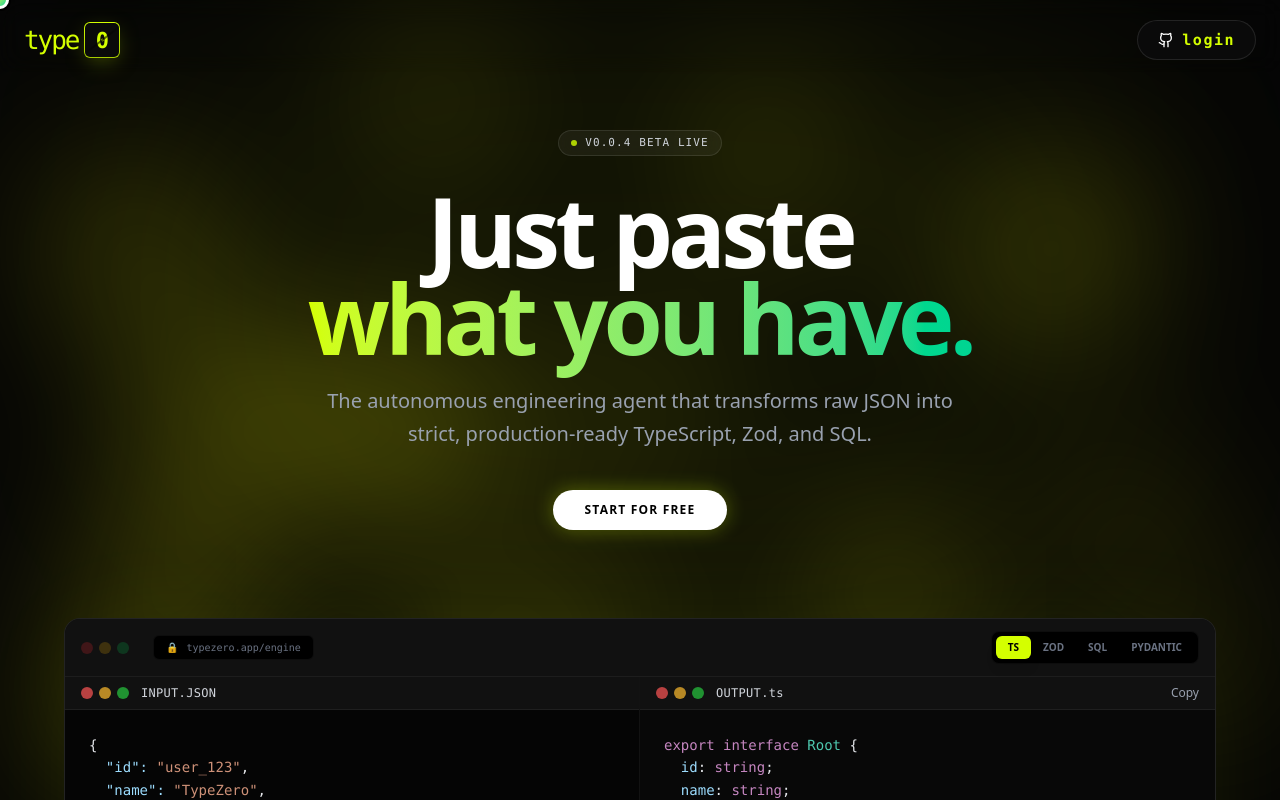
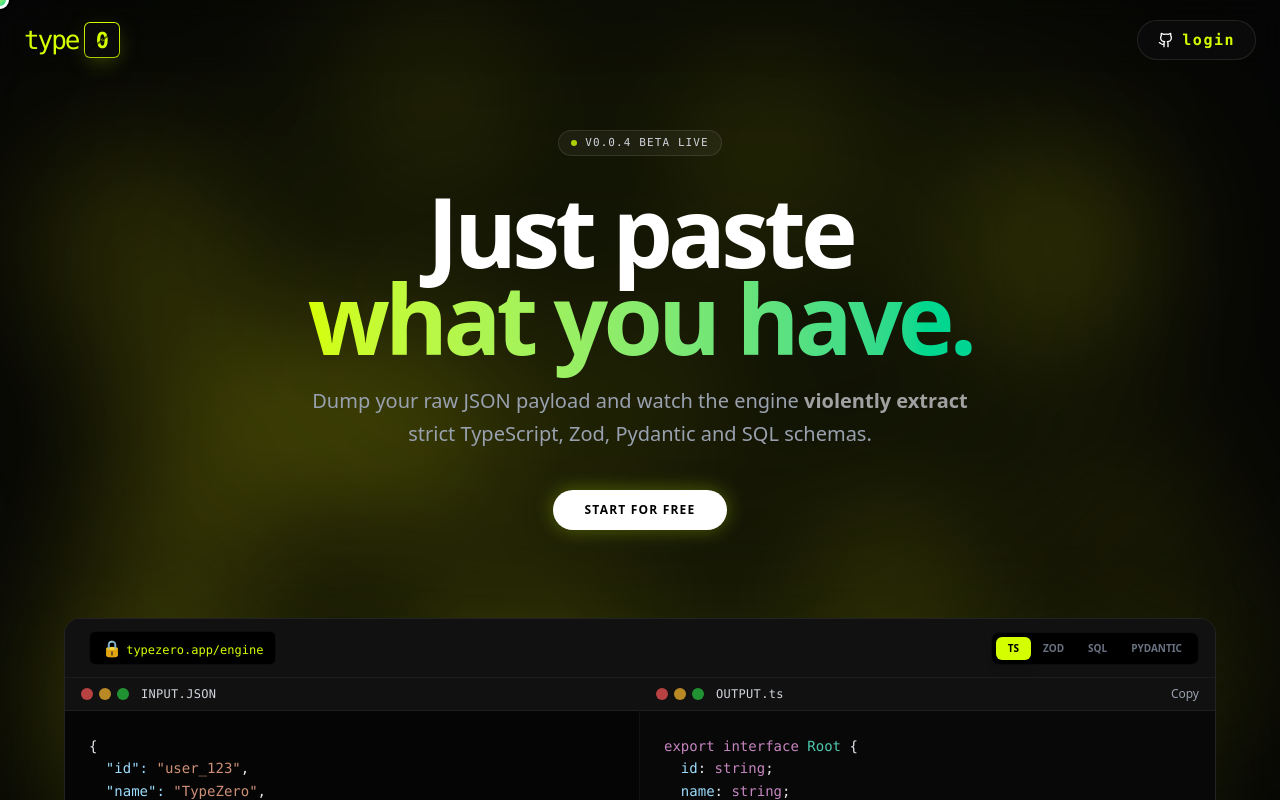
Before and after one commit to Thedrogon/typezero, a Next.js app: page / in a window 1280 px wide. Shown: the top 800 px of the page. Built offline with nearby package versions, Linux system fonts and the light colour scheme.

Commit message:
refactor: clean up JSX structure and improve styling in Landing and DemoSection components

```diff
--- a/app/page.tsx
+++ b/app/page.tsx
@@ -1,27 +1,26 @@
-"use client";
-import { useState } from "react";
-import Navbar from "@/components/layout/Navbar";
-import Footer from "@/components/layout/Footer";
-import LoginModal from "@/components/auth/LoginModal";
-import DemoSection from "@/components/landing/DemoSection";
-import BentoGrid from "@/components/landing/BentoGrid";
-import Comparison from "@/components/landing/Comparison";
-import CTA from "@/components/landing/CTA";
-import LavaLamp from "@/components/layout/LavaLamp";
-import { gsap } from "gsap";
-import { useGSAP } from "@gsap/react";
-import {VERSION, VERSION_TYPE} from '@/lib/constants'
+'use client';
+import { useState } from 'react';
+import Navbar from '@/components/layout/Navbar';
+import Footer from '@/components/layout/Footer';
+import LoginModal from '@/components/auth/LoginModal';
+import DemoSection from '@/components/landing/DemoSection';
+import BentoGrid from '@/components/landing/BentoGrid';
+import Comparison from '@/components/landing/Comparison';
+import CTA from '@/components/landing/CTA';
+import LavaLamp from '@/components/layout/LavaLamp';
+import { gsap } from 'gsap';
+import { useGSAP } from '@gsap/react';
+import { VERSION, VERSION_TYPE } from '@/lib/constants';
 
 export default function Landing() {
   const [showLogin, setShowLogin] = useState(false);
 
   useGSAP(() => {
-    gsap.from(".hero-text", { y: 50, opacity: 0, duration: 1, stagger: 0.15, ease: "power3.out" });
+    gsap.from('.hero-text', { y: 50, opacity: 0, duration: 1, stagger: 0.15, ease: 'power3.out' });
   });
 
   return (
-    <div className="min-h-screen text-white selection:bg-sage selection:text-black font-sans overflow-x-hidden">
-
+    <div className="selection:bg-sage min-h-screen overflow-x-hidden font-sans text-white selection:text-black">
       {/* --- LAYER 0: THE LAVA LAMP (Fixed in background) --- */}
       {/* Visible only when content above it is transparent */}
       <LavaLamp />
@@ -30,34 +29,37 @@ export default function Landing() {
 
       {/* --- LAYER 1: TRANSPARENT SECTIONS (Lava Lamp Visible) --- */}
       <div className="relative z-10">
+        {/* 1. Hero */}
+        <section className="relative px-4 pt-32 pb-20 text-center">
+          <div className="bg-sage/5 pointer-events-none absolute top-0 left-1/2 -z-10 h-150 w-250 -translate-x-1/2 rounded-full blur-[120px]" />
 
-        {/* 1. Hero */}
-        <section className="relative pt-32 pb-20 text-center px-4">
-          <div className="absolute top-0 left-1/2 -translate-x-1/2 w-250 h-150 bg-sage/5 blur-[120px] rounded-full -z-10 pointer-events-none" />
-
-          <div className="mb-8 inline-flex items-center gap-2 px-3 py-1 rounded-full border border-white/10 bg-white/5 hero-text backdrop-blur-md">
-              <span className="w-1.5 h-1.5 rounded-full bg-sage animate-pulse"/>
-              <span className="text-[11px] font-mono tracking-widest text-gray-300 uppercase">{VERSION} {VERSION_TYPE} Live</span>
+          <div className="hero-text mb-8 inline-flex items-center gap-2 rounded-full border border-white/10 bg-white/5 px-3 py-1 backdrop-blur-md">
+            <span className="bg-sage h-1.5 w-1.5 animate-pulse rounded-full" />
+            <span className="font-mono text-[11px] tracking-widest text-gray-300 uppercase">
+              {VERSION} {VERSION_TYPE} Live
+            </span>
           </div>
 
-          <h1 className="hero-text text-6xl md:text-8xl font-black tracking-tighter leading-[0.9] mb-6">
-            Just paste <br/>
-            <span className="text-transparent bg-clip-text bg-linear-to-r from-sage to-emerald-400">
+          <h1 className="hero-text mb-6 text-6xl leading-[0.9] font-black tracking-tighter md:text-8xl">
+            Just paste <br />
+            <span className="from-sage bg-linear-to-r to-emerald-400 bg-clip-text text-transparent">
               what you have.
             </span>
           </h1>
 
-          <p className="hero-text text-lg md:text-xl text-gray-400 max-w-2xl mx-auto font-light leading-relaxed mb-10">
-            The autonomous engineering agent that transforms raw JSON into strict, production-ready TypeScript, Zod, and SQL.
+          <p className="hero-text mx-auto mb-10 max-w-2xl text-lg leading-relaxed font-light text-gray-400 md:text-xl">
+            Dump your raw JSON payload and watch the engine{' '}
+            <span className="font-bold text-neutral-400">violently extract</span> strict TypeScript, Zod, Pydantic and
+            SQL schemas.
           </p>
 
-          <div className="hero-text flex justify-center gap-4 mb-12">
-             <button
-               onClick={() => setShowLogin(true)}
-               className="px-8 py-3 bg-white text-black font-bold rounded-full text-xs tracking-widest hover:scale-105 transition-transform shadow-[0_0_20px_rgba(212,255,0,0.3)]"
-             >
-               START FOR FREE
-             </button>
+          <div className="hero-text mb-12 flex justify-center gap-4">
+            <button
+              onClick={() => setShowLogin(true)}
+              className="rounded-full bg-white px-8 py-3 text-xs font-bold tracking-widest text-black shadow-[0_0_20px_rgba(212,255,0,0.3)] transition-transform hover:scale-105"
+            >
+              START FOR FREE
+            </button>
           </div>
         </section>
 
@@ -67,25 +69,25 @@ export default function Landing() {
 
       {/* --- LAYER 2: SOLID DARK SECTIONS (Covers Lava Lamp) --- */}
       {/* This div slides up over the fixed lamp, effectively hiding it */}
-      <div className="relative z-20 bg-obsidian border-t border-white/5 shadow-[0_-50px_100px_rgba(0,0,0,1)]">
-
+      <div className="bg-obsidian relative z-20 border-t border-white/5 shadow-[0_-50px_100px_rgba(0,0,0,1)]">
         {/* The "Obsidian Sage Patched BG" Effect */}
         {/* A subtle static glow to keep the vibe without the bouncing balls */}
-        <div className="absolute  left-1/2 -translate-x-1/2 w-full h-200 bg-[radial-gradient(ellipse_at_top,var(--tw-gradient-stops))] from-sage/5 via-obsidian to-transparent pointer-events-none" />
+        <div className="from-sage/5 via-obsidian pointer-events-none absolute left-1/2 h-200 w-full -translate-x-1/2 bg-[radial-gradient(ellipse_at_top,var(--tw-gradient-stops))] to-transparent" />
 
         {/* 3. Trusted By */}
-        <div className="py-16 relative">
-          <p className="text-center text-sm font-mono text-sage tracking-[0.2em] uppercase mb-12">Powering Next-Gen Teams</p>
-          <div className="flex flex-wrap justify-center gap-16 opacity-40 grayscale mix-blend-screen px-4">
-              <span className="font-bold text-2xl tracking-tight text-gray-400">ACME CORP</span>
-              <span className="font-bold text-2xl tracking-tight text-gray-400">STRIPE</span>
-              <span className="font-bold text-2xl tracking-tight text-gray-400">VERCEL</span>
-              <span className="font-bold text-2xl tracking-tight text-gray-400">RAYCAST</span>
+        <div className="relative py-16">
+          <p className="text-sage mb-12 text-center font-mono text-sm tracking-[0.2em] uppercase">
+            Powering Next-Gen Teams
+          </p>
+          <div className="flex flex-wrap justify-center gap-16 px-4 opacity-40 mix-blend-screen grayscale">
+            <span className="text-2xl font-bold tracking-tight text-gray-400">ACME CORP</span>
+            <span className="text-2xl font-bold tracking-tight text-gray-400">STRIPE</span>
+            <span className="text-2xl font-bold tracking-tight text-gray-400">VERCEL</span>
+            <span className="text-2xl font-bold tracking-tight text-gray-400">RAYCAST</span>
           </div>
         </div>
 
         <BentoGrid />
-
 
         <Comparison />
         <CTA />
--- a/components/landing/DemoSection.tsx
+++ b/components/landing/DemoSection.tsx
@@ -48,13 +48,9 @@ export default function DemoSection() {
         {/* Header Bar */}
         <div className="flex items-center justify-between px-4 py-3 bg-[#111] border-b border-white/5">
           <div className="flex items-center gap-2">
-            <div className="flex gap-1.5">
-              <div className="w-3 h-3 rounded-full bg-red-500/20" />
-              <div className="w-3 h-3 rounded-full bg-yellow-500/20" />
-              <div className="w-3 h-3 rounded-full bg-green-500/20" />
-            </div>
-            <div className="ml-4 px-3 py-1 bg-black rounded-md border border-white/5 text-[10px] text-gray-500 font-mono flex items-center gap-2">
-              <span className="text-sage">🔒</span> typezero.app/engine
+
+            <div className="ml-2 px-3 py-1 bg-black rounded-md border border-white/5  text-gray-400 ">
+              <span >🔒</span> <span className="text-sage font-mono text-xs">typezero.app/engine</span>
             </div>
           </div>
 
```
